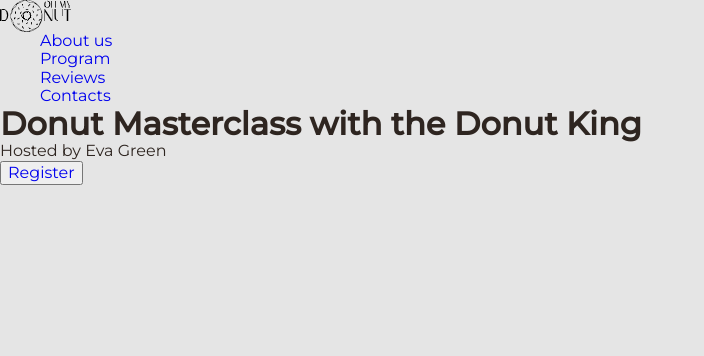
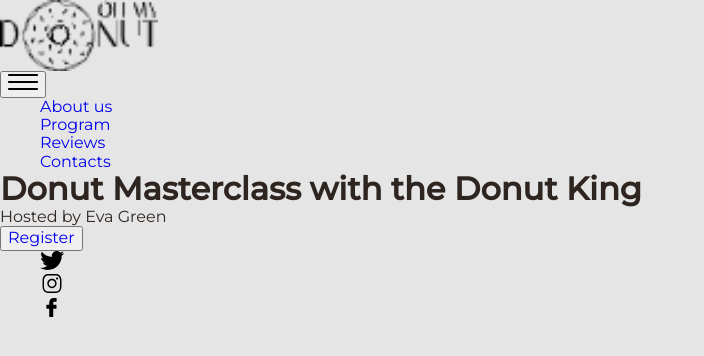
Before and after one commit to AndreiZudinN/part-comand, a plain HTML site: page index.html in a window 1280 px wide. Shown: the whole page, without its empty margins (0-704 px from the left). Drawn offline with Linux system fonts and the light colour scheme.

Commit message:
2 commit

```diff
--- a/index.html
+++ b/index.html
@@ -16,8 +16,17 @@
         <div class="conteiner header--conteiner">
             <nav class="site-nav header__site-nave">
                 <a href="#" class="header__logo">
-                    <img src="./images/icomoon/PNG/logo.png" alt="logo">
+                    <img src="./images/icomoon/PNG/logo.png" alt="logo" width="158"
+                height="71">
                 </a>
+                <!-- Кнопка открытия меню -->
+                <button type="button" class="header-button">
+                    <a class="header-button--type" href="">
+                        <svg width="30" height="16">
+                            <use href="./images/symbol-defs.svg#icon-menu"></use>
+                        </svg>
+                    </a>
+                </button>
                 <ul class="site-nav__list">
                     <li class="site-nave__item"><a class="site-nave-link" href="#About us">About us</a></li>
                     <li class="site-nave__item"><a class="site-nave-link" href="#Program">Program</a></li>
@@ -32,15 +41,28 @@
                     <a class="header__hero--link" href="#register">Register</a>
                 </button>
                 <ul class="social-network">
-                    <li class="social-network--item"> <a class="social-network--link"
+                    <li class="social-network--item">
+                        <a class="social-network--link"
                         href="https://twitter.com/" target="_blank" rel="nofollow">
                         <svg class="social-networks--icon" width="24" height="19">
-                            <use href="./images/icomoon/svg/sybol-deft.svg#icon-twitter"></use>
+                            <use href="./images/symbol-defs.svg#icon-twitter"></use>
                         </svg>
                     </a>
                     </li>
-                    <li class="header__hero--item"></li>
-                    <li class="header__hero--item"></li>
+                    <li class="header__hero--item">
+                    <a class="social-network--link" href="https://instagram.com/" target="_blank" rel="nofollow">
+                        <svg class="social-networks--icon" width="24" height="19">
+                            <use href="./images/symbol-defs.svg#icon-instagram"></use>
+                        </svg>
+                    </a>
+                    </li>
+                    <li class="header__hero--item">
+                        <a class="social-network--link" href="https://facebook.com/" target="_blank" rel="nofollow">
+                            <svg class="social-networks--icon" width="24" height="19">
+                                <use href="./images/symbol-defs.svg#icon-facebook"></use>
+                            </svg>
+                        </a>
+                    </li>
                 </ul>
             </div>
 
--- /dev/null
+++ b/menu.html
@@ -0,0 +1,36 @@
+<!DOCTYPE html>
+<html lang="en">
+
+<head>
+    <meta charset="UTF-8">
+    <meta http-equiv="X-UA-Compatible" content="IE=edge">
+    <meta name="viewport" content="width=device-width, initial-scale=1.0">
+    <title>Donut</title>
+    <link rel="preconnect" href="https://fonts.googleapis.com">
+    <link rel="preconnect" href="https://fonts.gstatic.com" crossorigin>
+    <link href="https://fonts.googleapis.com/css2?family=Caveat+Brush&family=Montserrat:wght@400;500&display=swap"
+        rel="stylesheet">
+    <link rel="stylesheet" href="./css/main.min.css">
+</head>
+<body>
+    <div class="menu menu--container">
+        <div class="menu__up">
+            <a class="menu__logo" href="#"> <img class="menu__image" src="/images/icomoon/PNG/logo.png"
+                    alt="Логотип"/ width="190" height="85"></a>
+            <button class="menu__button" type="button">
+                <svg class="menu__exite" width="18" height="18" aria-label="Закрытие меню">
+                    <use href="/images/symbol-defs.svg#icon-close"></use>
+                </svg>
+            </button>
+        </div>
+
+        <ul class="menu__list">
+            <li class="menu__item">
+                <a class="menu__item-link menu__item-link--accent" href="#aboutus">About us</a>
+            </li>
+            <li class="menu__item"><a class="menu__item-link" href="#program">Program</a></li>
+            <li class="menu__item"><a class="menu__item-link" href="#reviews">Reviews</a></li>
+            <li class="menu__item"><a class="menu__item-link" href="#contacts">Contacts</a></li>
+        </ul>
+    </div>
+</body>
--- a/scss/utiils/_variables.scss
+++ b/scss/utiils/_variables.scss
@@ -3,4 +3,4 @@ $second_color: #876655; // Навигация в мобильном меню п
 $button_color: #ab816c; // Заливка кнопок
 $first_font: "Montserrat", sans-serif; //Основной шрифт ( навигация, статьи и т.д)
 $style_font: "Caveat Brush", cursive;
-$bgd-text-color: #e5e5e5; // Основной цвет фона
+$bgd-color: #e5e5e5; // Основной цвет фона
```
